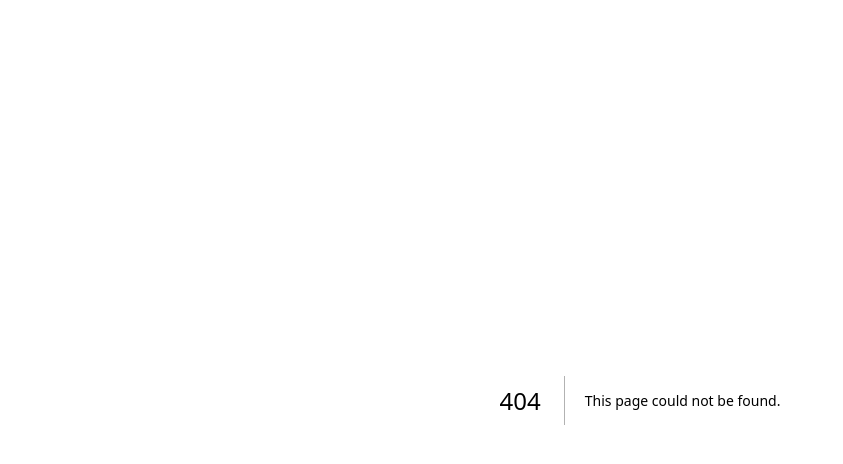
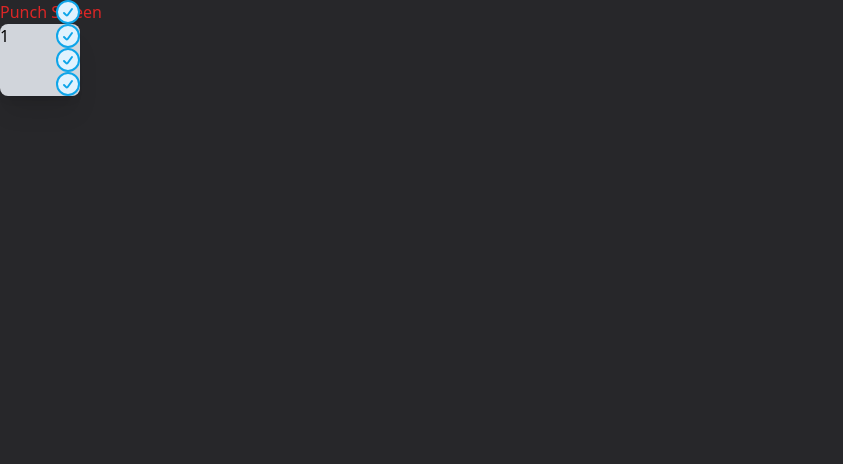
Before and after one commit to matheusrotta7/punchyjs, a Next.js app: page /punchscreen in a window 1280 px wide. Before the commit this address had no page. Shown: the top 464 px of the page, without its empty margins (0-843 px from the left). Built offline with nearby package versions, Linux system fonts and the light colour scheme.

Commit message:
initial code with punch screen attempts

```diff
--- a/src/app/globals.css
+++ b/src/app/globals.css
@@ -1,27 +1,3 @@
 @tailwind base;
 @tailwind components;
 @tailwind utilities;
-
-:root {
-  --foreground-rgb: 0, 0, 0;
-  --background-start-rgb: 214, 219, 220;
-  --background-end-rgb: 255, 255, 255;
-}
-
-@media (prefers-color-scheme: dark) {
-  :root {
-    --foreground-rgb: 255, 255, 255;
-    --background-start-rgb: 0, 0, 0;
-    --background-end-rgb: 0, 0, 0;
-  }
-}
-
-body {
-  color: rgb(var(--foreground-rgb));
-  background: linear-gradient(
-      to bottom,
-      transparent,
-      rgb(var(--background-end-rgb))
-    )
-    rgb(var(--background-start-rgb));
-}
--- a/src/app/layout.js
+++ b/src/app/layout.js
@@ -11,7 +11,7 @@ export const metadata = {
 export default function RootLayout({ children }) {
   return (
     <html lang="en">
-      <body className={inter.className}>{children}</body>
+      <body className="bg-zinc-800">{children}</body>
     </html>
   )
 }
--- /dev/null
+++ b/src/app/punchscreen/page.jsx
@@ -0,0 +1,52 @@
+
+function DateBox (props) {
+    return (
+        <div className="relative bg-gray-300 px-6 pt-10 pb-8 shadow-xl ring-1 ring-gray-900/5 sm:mx-auto sm:max-w-lg sm:rounded-lg sm:px-10">
+            <div className="absolute right-0 bottom-0 ">{getPunches()}</div>
+            <div className="absolute left-0 top-0 ">{props.day}</div>
+        </div>
+    )
+}
+
+function getPunches() {
+    var result = []
+    for (let i = 0; i < 4; i++) {
+        result.push(
+        <svg class="h-6 w-6 flex-none fill-sky-100 stroke-sky-500 stroke-2" stroke-linecap="round" stroke-linejoin="round">
+            <circle cx="12" cy="12" r="11" />
+            <path d="m8 13 2.165 2.165a1 1 0 0 0 1.521-.126L16 9" fill="none" />
+        </svg>
+      )
+    }
+
+    return result;
+}
+
+function arrayOfDateBoxes() {
+
+    var result = []
+    for (let i = 0; i <= 30; i++) {
+        result.push(<DateBox />)
+    }
+
+    return result;
+}
+
+export default function punchScreen() {
+
+
+
+    return (
+
+        <>
+            <h1 className="text-red-600">Punch Screen</h1>
+            <span className="inline-grid grid-cols-7 gap-4">
+                <DateBox
+                    text="punches"
+                    day={1}
+                />
+            </span>
+        </>
+    )
+
+}
```
